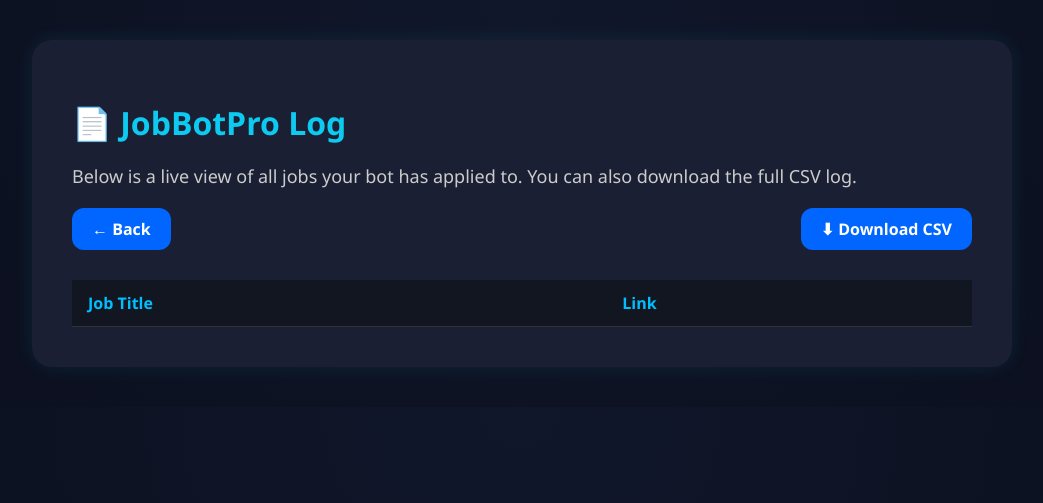
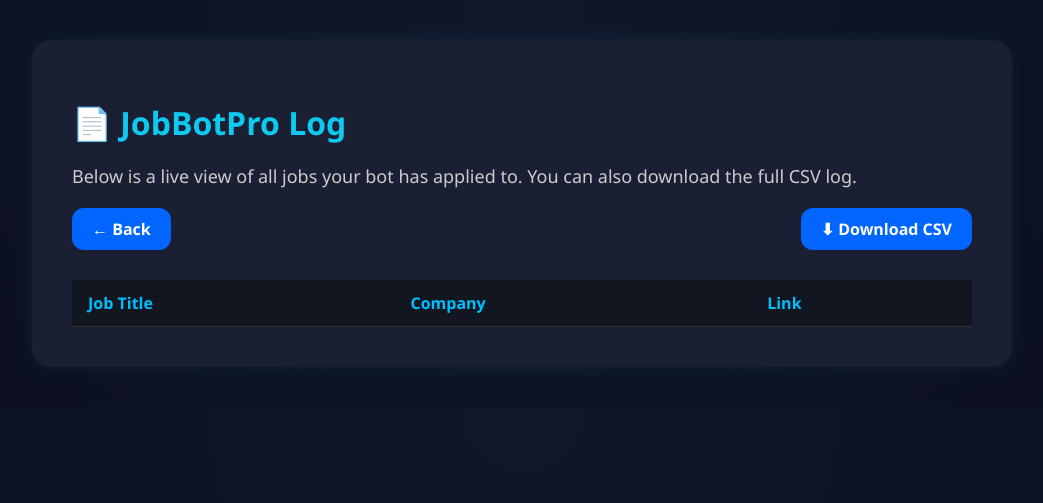
Before and after one commit to samgfk/jobbot, a Flask app: page /log in a window 1280 px wide. Shown: the top 503 px of the page, without its empty margins (118-1161 px from the left). Run offline with Flask 3, Linux system fonts and the light colour scheme; lists and menus that the app fills with data are empty.

Commit message:
Update log.html

```diff
--- a/templates/log.html
+++ b/templates/log.html
@@ -82,6 +82,7 @@
             <thead>
                 <tr>
                     <th>Job Title</th>
+                    <th>Company</th>
                     <th>Link</th>
                 </tr>
             </thead>
@@ -89,6 +90,7 @@
                 {% for job in jobs %}
                 <tr>
                     <td>{{ job.title }}</td>
+                    <td>{{ job.company }}</td>
                     <td><a href="{{ job.link }}" target="_blank">View</a></td>
                 </tr>
                 {% endfor %}
```
